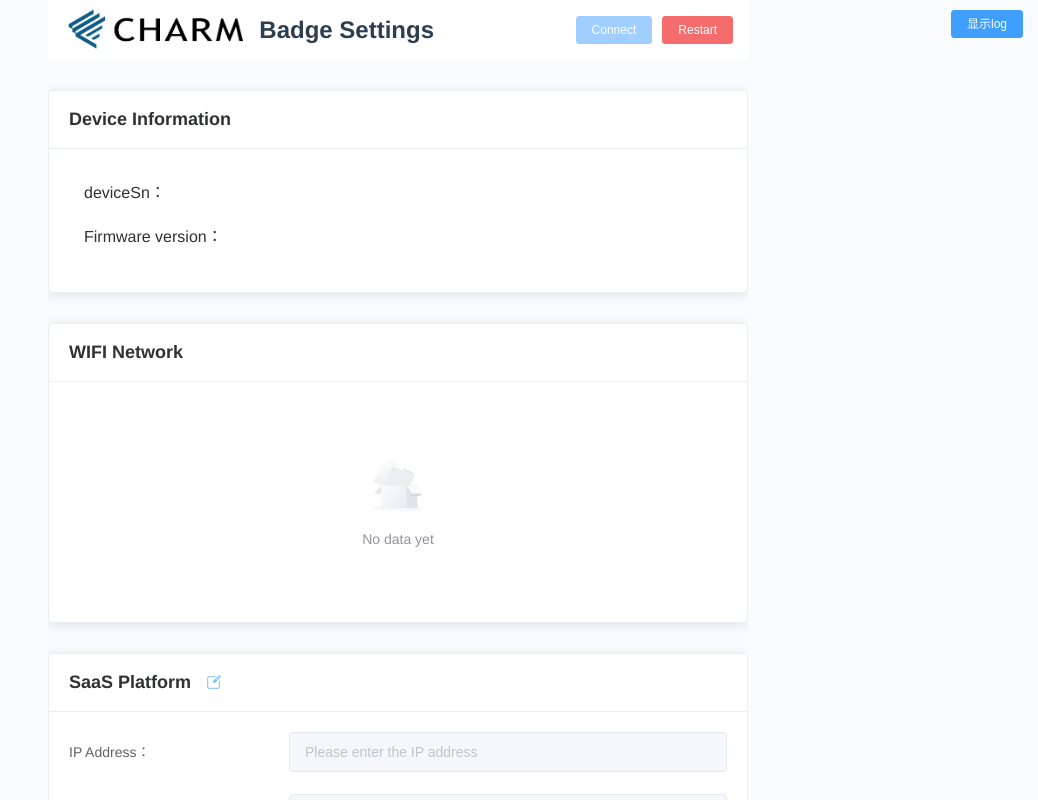
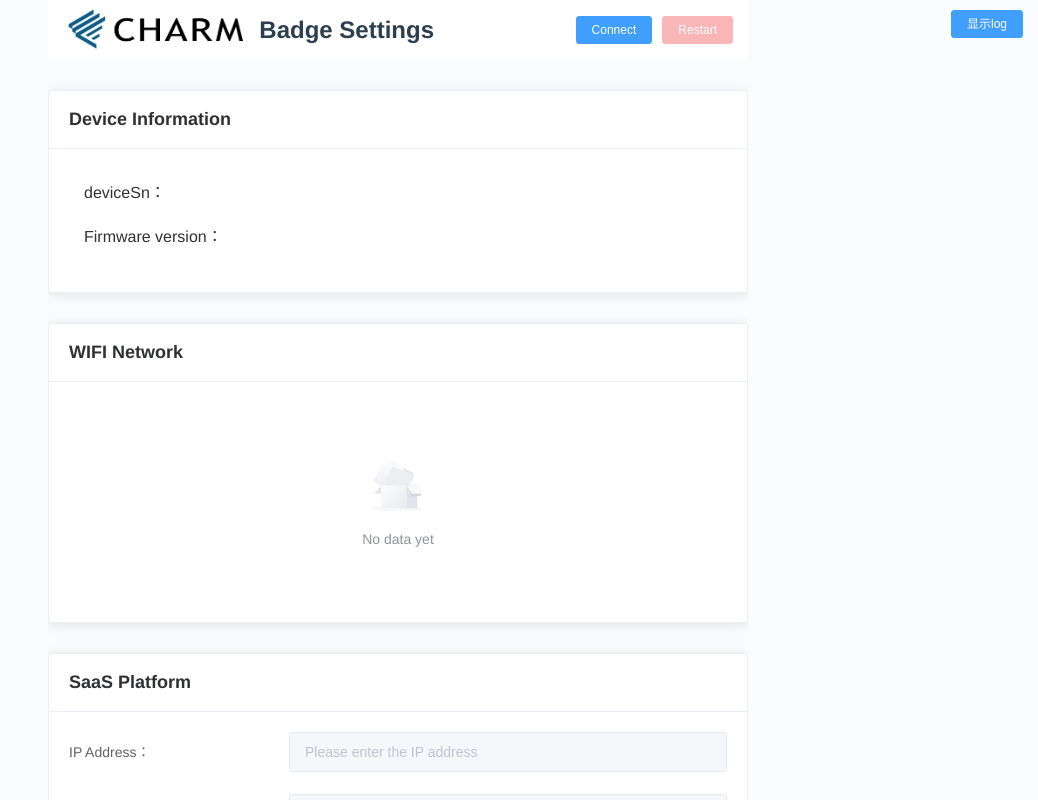
Before and after one commit to yyhSuper/badge-bluetooth-config, a Vue app: page / in a window 1280 px wide. Shown: the top 800 px of the page, without its empty margins (242-1280 px from the left). Built offline with nearby package versions, Linux system fonts and the light colour scheme; what el-select-tree would draw is missing.

Commit message:
更新连接状态

```diff
--- a/src/views/index.vue
+++ b/src/views/index.vue
@@ -215,7 +215,7 @@ export default {
       isMobile:false,//是否为移动端
       isShowLog:false,//是否显示日志
       isShowLogButton:true,//是否显示日志按钮
-      isConnected: true,//标记是否已连接设备
+      isConnected: false,//标记是否已连接设备
       deviceOption: {
         // deviceNamePrefix: {namePrefix: 'EM'},
         deviceNamePrefix: {namePrefix: 'BSF_'},//蓝牙设备前缀
@@ -231,7 +231,7 @@ export default {
       characteristic: null,//蓝牙特征对象
       isWifiList: true,
       active_wifi_type: -1,//wifi类型:1已连接，2已记住，3已扫描
-      active_wifi_obj: {},//当前选择的wifi
+      active_wifi_obj: {},//当前选择的wifishit
       selectedWifiIndex: -1,//当前选择的wifi index
       wifi_pwd: '',//wifi密码
       wifiList: [
@@ -453,16 +453,17 @@ export default {
         const server = await device.gatt.connect();
 
         // 获取指定的蓝牙服务
-        const service = await server.getPrimaryService('0000fee0-0000-1000-8000-00805f9b34fb');
+        const service = await server.getPrimaryService(this.deviceOption.serviceId);
 
         // 获取服务中的特征，用于后续的读写操作
-        const characteristic = await service.getCharacteristic('0000fee3-0000-1000-8000-00805f9b34fb');
+        const characteristic = await service.getCharacteristic(this.deviceOption.characteristicWriteChannelId);
 
         // 保存连接信息到组件状态
         this.device = device;
         this.server = server;
         this.service = service;
         this.characteristic = characteristic;
+        this.deviceOption.connect = true;// 标记为已连接
         this.isConnected = true; // 更新连接状态
 
         console.log('已连接到设备:', JSON.stringify(device));
@@ -1284,12 +1285,15 @@ height:auto;
     display: flex;
     flex-direction: row;
     align-items: center;
-    justify-content: left;
+    justify-content: space-between;
 
 
 
     .icon-wrap {
       margin-left: 15px;
+      display: flex;
+      flex-direction: row;
+      justify-content: space-between;
       .iconfont{
         cursor: pointer;
       }
@@ -1471,6 +1475,7 @@ height:auto;
     .title-wrap {
       width: 100%;
 
+
       .title {
         font-size: 14px;
 
```
